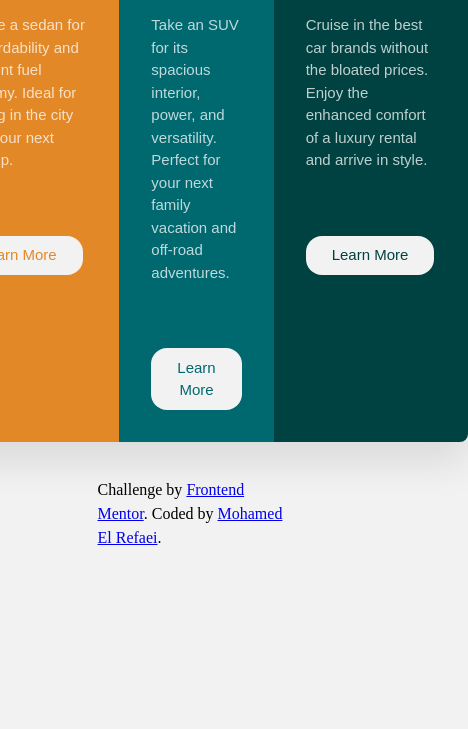
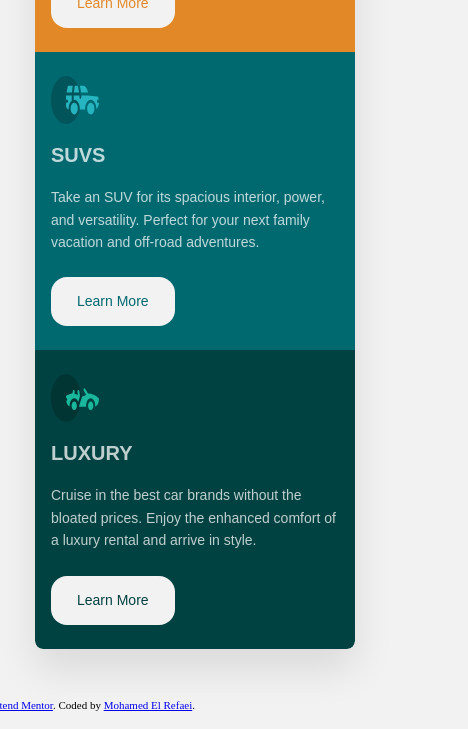
Before and after one commit to MohamedELRefaei/3-column-preview-card, a plain HTML site: page index.html in a window 390 px wide. Shown: the part 278-1007 px from the top of the page, 468 px wide, since content can reach past the window. Before the commit the page ends 844 px from the top, so only its background shows below. Drawn offline with Linux system fonts and the light colour scheme.

Commit message:
last-v.1

```diff
--- a/style.css
+++ b/style.css
@@ -154,6 +154,7 @@ select {
   color: var(--color-luxury);
 }
 
+@media (hover: hover) and (pointer: fine) {
   .button-sedans:hover,
   .button-suvs:hover,
   .button-luxury:hover {
@@ -172,3 +173,118 @@ select {
   .button-luxury:hover {
     background-color: var(--color-luxury);
   }
+}
+
+@media (hover: none) and (pointer: coarse) {
+  .button-sedans:active,
+  .button-suvs:active,
+  .button-luxury:active {
+    color: var(--bg-body);
+    border-color: white;
+    transform: scale(0.98);
+    transition: all 0.1s ease;
+  }
+
+  .button-sedans:active {
+    background-color: var(--color-sedans);
+  }
+
+  .button-suvs:active {
+    background-color: var(--color-suvs);
+  }
+
+  .button-luxury:active {
+    background-color: var(--color-luxury);
+  }
+}
+
+@media screen and (max-width: 1024px) {
+  .cards {
+    max-width: 750px;
+  }
+}
+
+@media screen and (max-width: 768px) {
+  body {
+    padding: 1rem;
+  }
+
+  .container {
+    margin: 1rem 0;
+  }
+
+  .cards {
+    grid-template-columns: 1fr;
+    max-width: 500px;
+    min-height: auto;
+  }
+
+  .card-sedans {
+    border-radius: 0.5rem 0.5rem 0 0;
+  }
+
+  .card-suvs {
+    border-radius: 0;
+  }
+
+  .card-luxury {
+    border-radius: 0 0 0.5rem 0.5rem;
+  }
+
+  .card-sedans,
+  .card-suvs,
+  .card-luxury {
+    padding: 2rem 1.5rem;
+  }
+
+  .card-sedans p,
+  .card-suvs p,
+  .card-luxury p {
+    margin-bottom: 1.5rem;
+    font-size: 14px;
+    line-height: 1.6;
+  }
+
+  .card-sedans h2,
+  .card-suvs h2,
+  .card-luxury h2 {
+    font-size: 1.5rem;
+    margin-bottom: 1rem;
+  }
+
+  .icon-shape {
+    margin-bottom: 1rem;
+    width: 48px;
+    height: 48px;
+  }
+}
+
+@media screen and (max-width: 480px) {
+  .cards {
+    max-width: 320px;
+  }
+
+  .card-sedans,
+  .card-suvs,
+  .card-luxury {
+    padding: 1.5rem 1rem;
+  }
+
+  .card-sedans h2,
+  .card-suvs h2,
+  .card-luxury h2 {
+    font-size: 1.25rem;
+  }
+
+  .button {
+    padding: 0.75rem 1.5rem;
+    font-size: 14px;
+  }
+
+  .attribution {
+    position: static;
+    margin-top: 2rem;
+    text-align: center;
+    font-size: 11px;
+  }
+}
```
Lines whose indentation alone changed are shown as unchanged.
